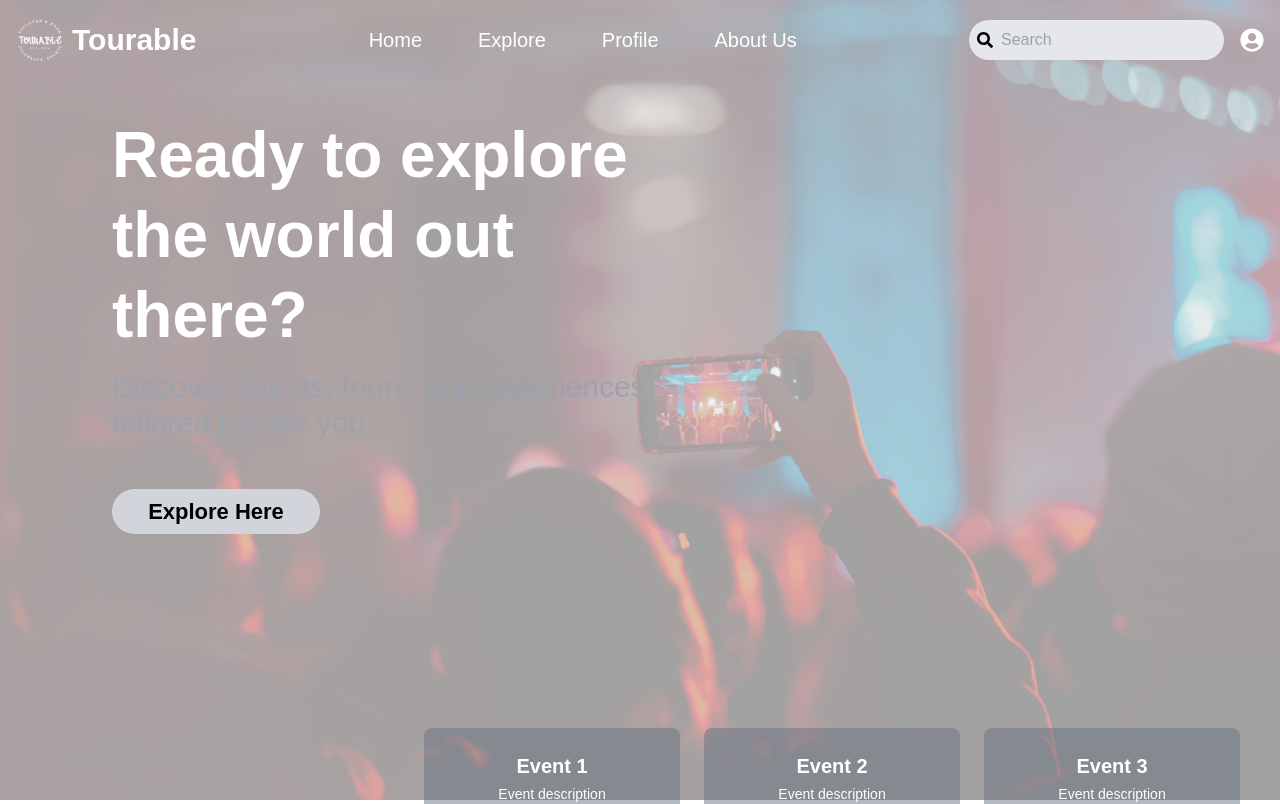
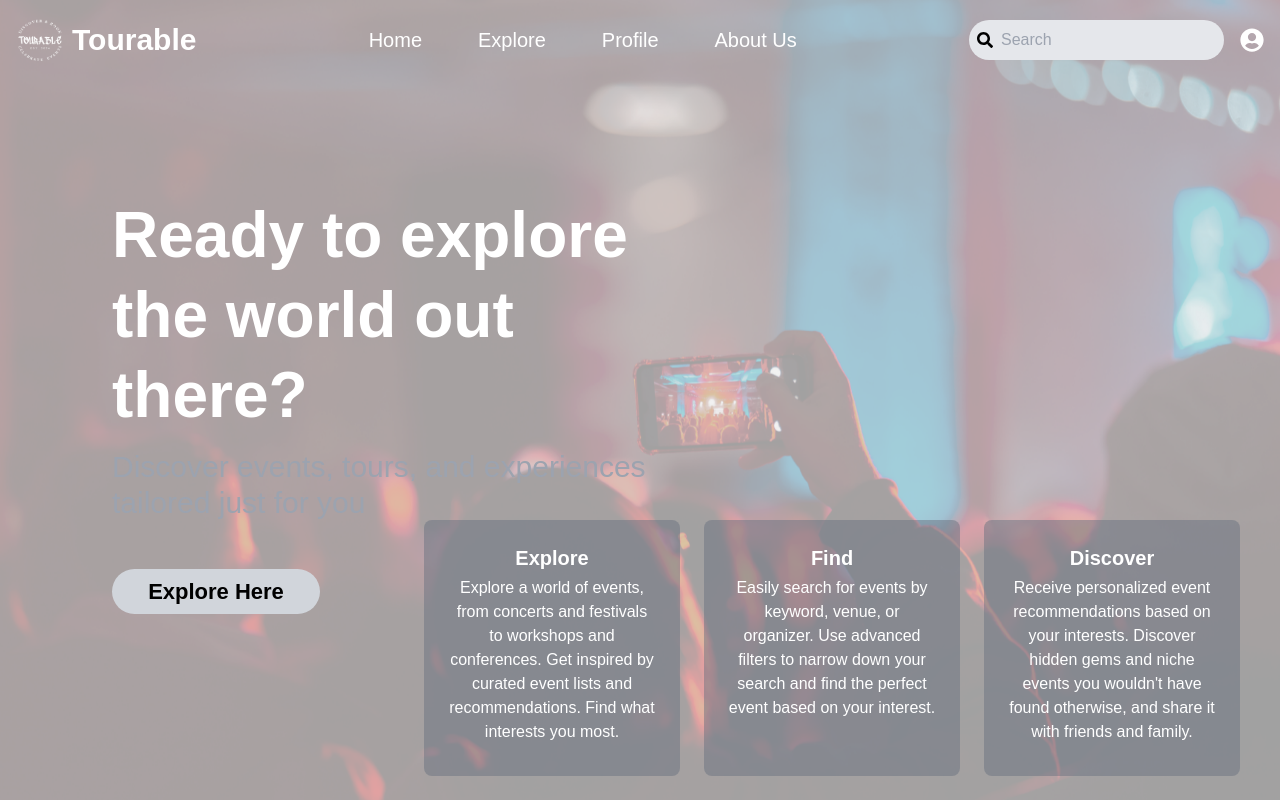
Before and after one commit to NasifR/tourable, a React (Create React App) app: page / in a window 1280 px wide. Shown: the top 804 px of the page. Built offline with nearby package versions, Linux system fonts and the light colour scheme.

Commit message:
completed home page, updated navbar

```diff
--- a/src/pages/Home.js
+++ b/src/pages/Home.js
@@ -2,6 +2,7 @@ import React from "react";
 import "../App.css";
 import "../tailwind.css";
 import bg from "../assets/images/home_bg.png";
+import { Link } from "react-router-dom";
 
 function Home() {
   const style = {
@@ -19,42 +20,63 @@ function Home() {
       }}
     >
       <main className="h-screen w-screen" style={style}>
-      <div className="h-[40rem] w-full flex flex-col justify-center px-[2rem] md:px-[5rem] lg:px-[7rem]">
-        <h1 className="text-white font-bold text-[3rem] sm:text-[3.5rem] md:text-[4rem] h-[70px] md:h-[80px]">Ready to explore</h1>
-        <h1 className="text-white font-bold text-[3rem] sm:text-[3.5rem] md:text-[4rem] h-[70px] md:h-[80px]">the world out</h1>
-        <h1 className="text-white font-bold text-[3rem] sm:text-[3.5rem] md:text-[4rem] h-[60px] md:h-[70px]">there?</h1>
+        <div className="h-[50rem] w-full flex flex-col justify-center px-[2rem] md:px-[5rem] lg:px-[7rem]">
+          <h1 className="text-white font-bold text-[3rem] sm:text-[3.5rem] md:text-[4rem] h-[70px] md:h-[80px]">
+            Ready to explore
+          </h1>
+          <h1 className="text-white font-bold text-[3rem] sm:text-[3.5rem] md:text-[4rem] h-[70px] md:h-[80px]">
+            the world out
+          </h1>
+          <h1 className="text-white font-bold text-[3rem] sm:text-[3.5rem] md:text-[4rem] h-[60px] md:h-[70px]">
+            there?
+          </h1>
           <h3 className="text-gray-400 text-2xl sm:text-2xl md:text-3xl mt-[1rem] md:mt-[2rem]">
             Discover events, tours, and experiences
           </h3>
-        <h3 className="text-gray-400 text-2xl sm:text-2xl md:text-3xl">tailored just for you</h3>
+          <h3 className="text-gray-400 text-2xl sm:text-2xl md:text-3xl">
+            tailored just for you
+          </h3>
 
-        <button className="w-[10rem] sm:w-[12rem] md:w-[13rem] py-[6px] bg-gray-300 rounded-full text-black font-bold text-[18px] sm:text-[20px] md:text-[22px] hover:bg-black hover:text-white transition-all mt-[2rem] md:mt-[3rem]">
+          <Link
+            to="/explore"
+            className="w-[10rem] sm:w-[12rem] md:w-[13rem] py-[6px] bg-gray-300 rounded-full text-black font-bold text-[18px] sm:text-[20px] md:text-[22px] hover:bg-black hover:text-white transition-all mt-[2rem] md:mt-[3rem] text-center"
+          >
             Explore Here
-        </button>
+          </Link>
         </div>
 
         {/* Cards */}
-      <div className="absolute bottom-10 right-10 flex space-x-6 h-[2rem]">
+        <div className="absolute bottom-10 right-10 flex space-x-6 h-[15rem]">
           {/* Card 1 */}
           <div className="bg-gray-500 bg-opacity-50 p-6 rounded-lg w-64 h-64 flex flex-col justify-start items-center text-white transition transform hover:scale-105 hover:bg-opacity-75">
-          <h4 className="font-bold text-xl">Event 1</h4>
-          <p className="text-sm mt-1">Event description</p>
+            <h4 className="font-bold text-xl">Explore</h4>
+            <p className="text-md text-center mt-1">
+              Explore a world of events, from concerts and festivals to
+              workshops and conferences. Get inspired by curated event lists and
+              recommendations. Find what interests you most.{" "}
+            </p>
           </div>
 
           {/* Card 2 */}
           <div className="bg-gray-500 bg-opacity-50 p-6 rounded-lg w-64 h-64 flex flex-col justify-start items-center text-white transition transform hover:scale-105 hover:bg-opacity-75">
-          <h4 className="font-bold text-xl">Event 2</h4>
-          <p className="text-sm mt-1">Event description</p>
+            <h4 className="font-bold text-xl">Find</h4>
+            <p className="text-md text-center mt-1">
+              Easily search for events by keyword, venue, or organizer. Use
+              advanced filters to narrow down your search and find the perfect
+              event based on your interest.
+            </p>
           </div>
 
           {/* Card 3 */}
           <div className="bg-gray-500 bg-opacity-50 p-6 rounded-lg w-64 h-64 flex flex-col justify-start items-center text-white transition transform hover:scale-105 hover:bg-opacity-75">
-          <h4 className="font-bold text-xl">Event 3</h4>
-          <p className="text-sm mt-1">Event description</p>
+            <h4 className="font-bold text-xl">Discover</h4>
+            <p className="text-md text-center mt-1">
+              Receive personalized event recommendations based on your
+              interests. Discover hidden gems and niche events you wouldn't have
+              found otherwise, and share it with friends and family.
+            </p>
           </div>
         </div>
-
-
       </main>
     </div>
   );
```
Lines whose indentation alone changed are shown as unchanged.
